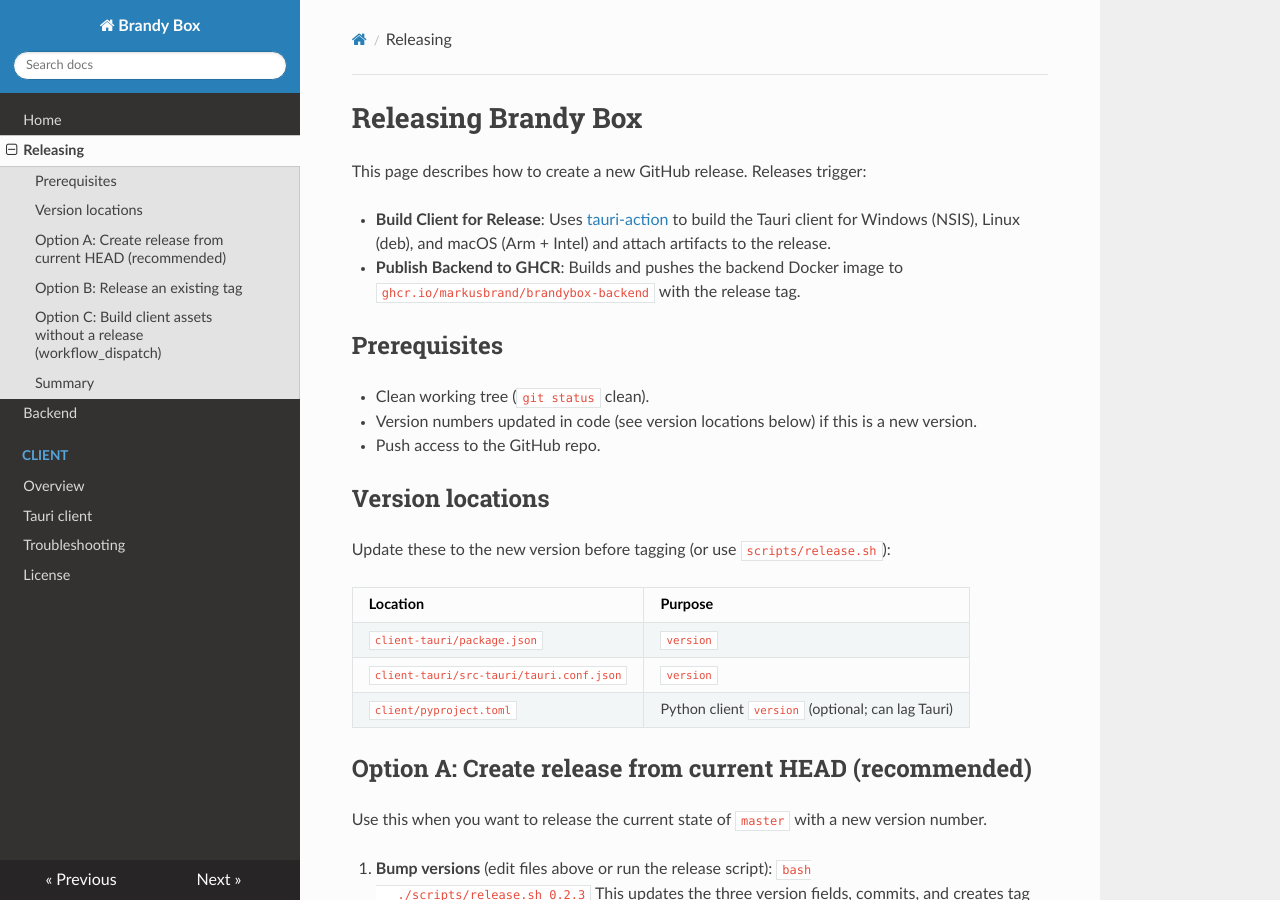
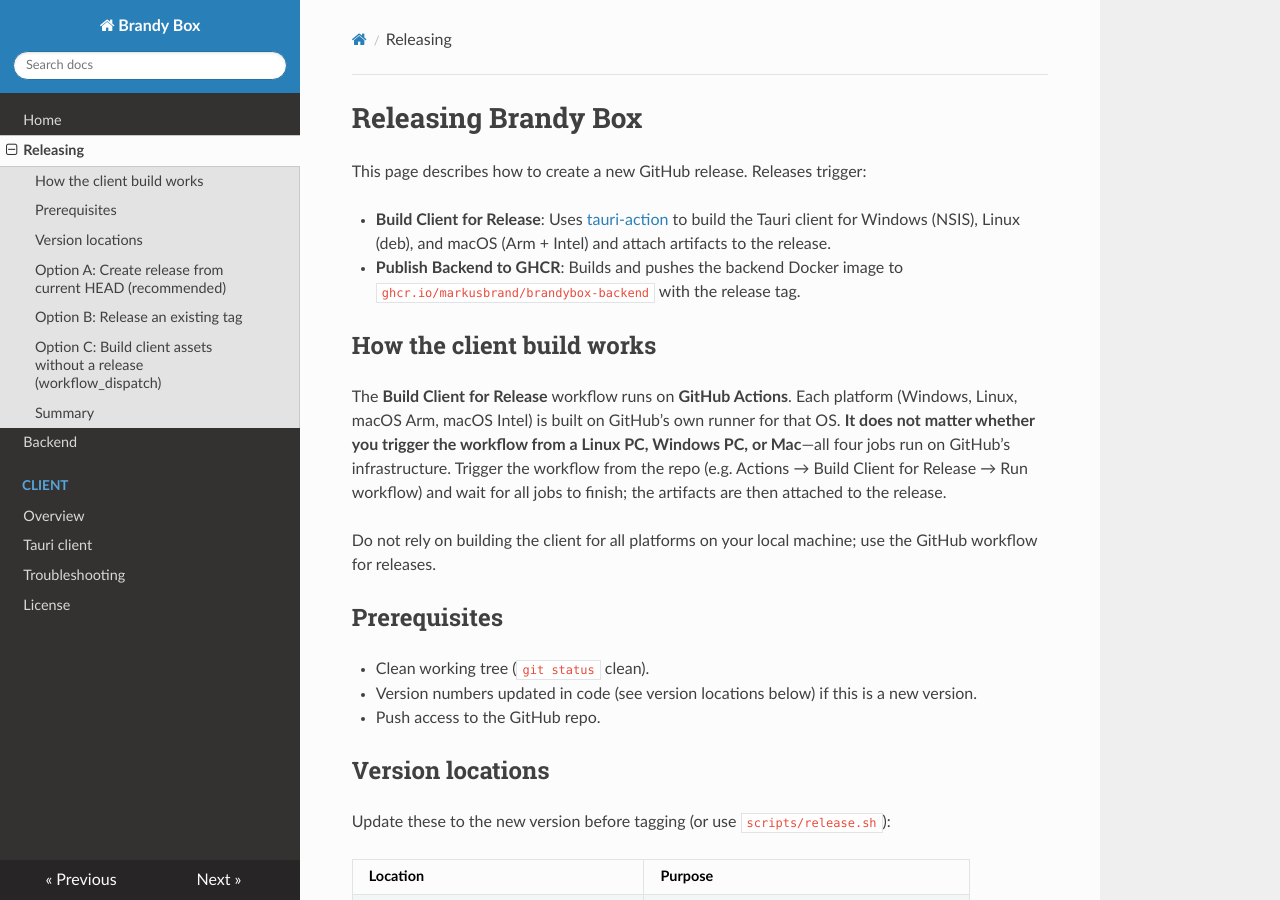
Before and after one commit to markusbrand/brandyBox, an MkDocs documentation site: the page built from docs/releasing.md, in a window 1280 px wide and 900 px high. Built offline with MkDocs 1.6.1, drawn with Linux system fonts in a browser that asks for light colours; nearby versions of some CDN libraries.

Commit message:
Enhance GitHub Actions workflow for Tauri client build and release
- Updated the build-client-release.yml to improve macOS build process with custom build and upload steps, ensuring reliable artifact handling.
- Added support for multiple macOS targets (Arm and Intel) and refined the upload process for release artifacts.
- Updated documentation in releasing.md to clarify the workflow execution environment and emphasize the use of GitHub Actions for cross-platform builds.

```diff
--- a/docs/releasing.md
+++ b/docs/releasing.md
@@ -4,6 +4,12 @@
 
 - **Build Client for Release**: Uses [tauri-action](https://github.com/tauri-apps/tauri-action) to build the Tauri client for Windows (NSIS), Linux (deb), and macOS (Arm + Intel) and attach artifacts to the release.
 - **Publish Backend to GHCR**: Builds and pushes the backend Docker image to `ghcr.io/markusbrand/brandybox-backend` with the release tag.
+
+## How the client build works
+
+The **Build Client for Release** workflow runs on **GitHub Actions**. Each platform (Windows, Linux, macOS Arm, macOS Intel) is built on GitHub’s own runner for that OS. **It does not matter whether you trigger the workflow from a Linux PC, Windows PC, or Mac**—all four jobs run on GitHub’s infrastructure. Trigger the workflow from the repo (e.g. Actions → Build Client for Release → Run workflow) and wait for all jobs to finish; the artifacts are then attached to the release.
+
+Do not rely on building the client for all platforms on your local machine; use the GitHub workflow for releases.
 
 ## Prerequisites
 
```
Also changed, not shown: 1 other file.
